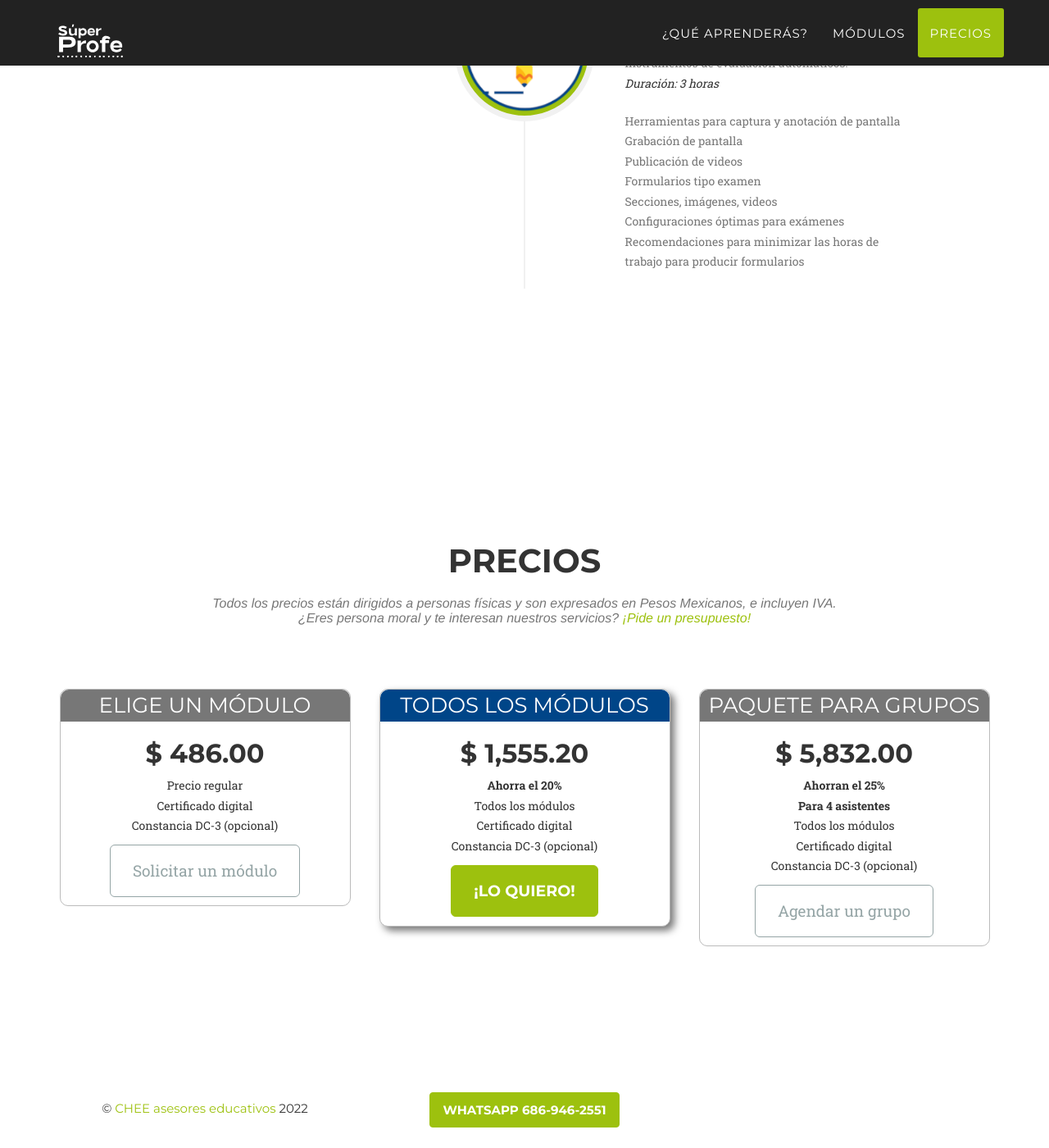
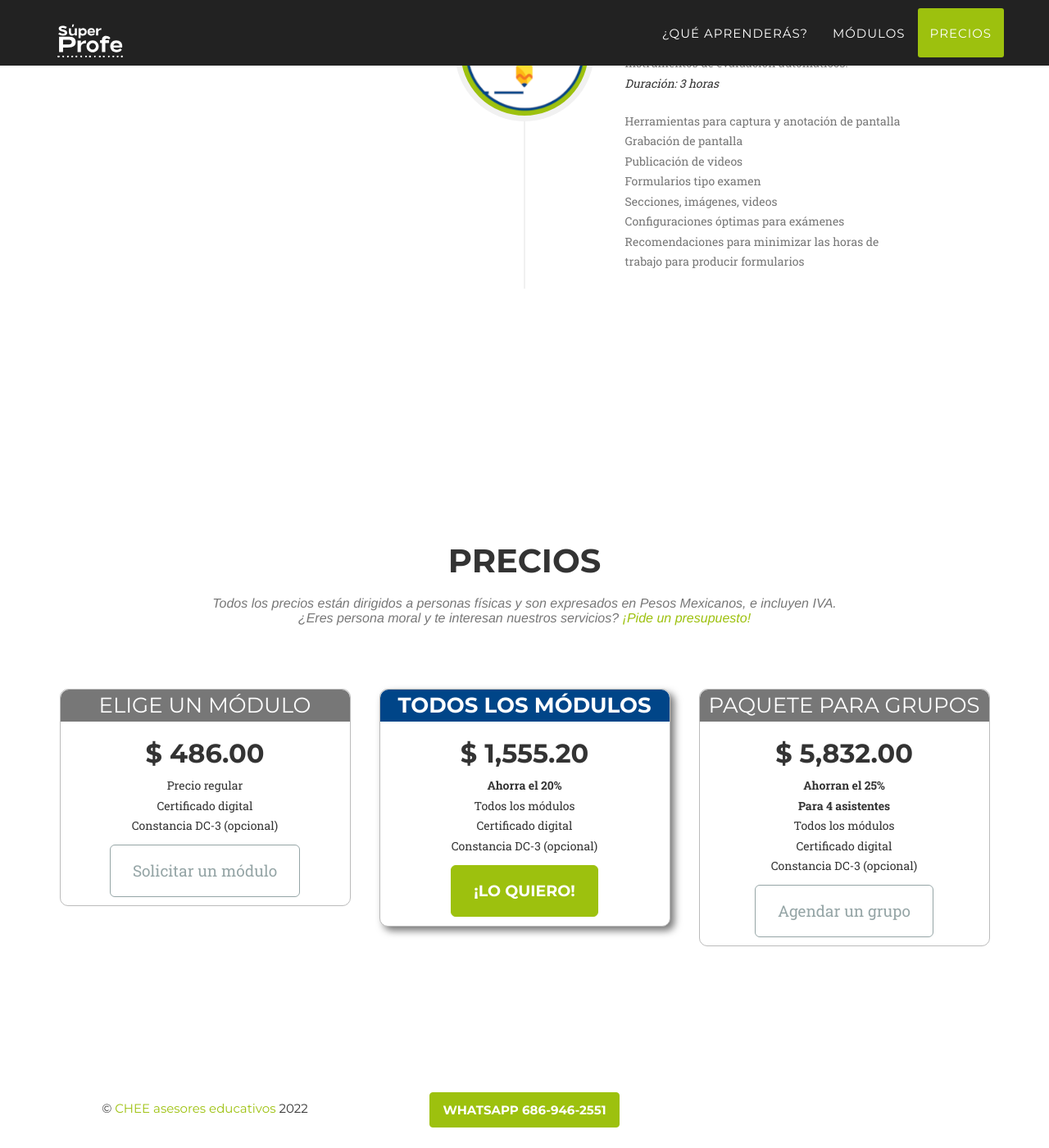
Before and after one commit to camachevaz/superProfe, a Jekyll site: the page built from index.html, in a window 1280 px wide and 1400 px high, scrolled down 3520 px. Shown: the whole window at 82% size. Built offline with Jekyll 4.4.1, drawn with Linux system fonts in a browser that asks for light colours; some web fonts are replaced.

Commit message:
Update agency.css

```diff
--- a/_includes/css/agency.css
+++ b/_includes/css/agency.css
@@ -876,6 +876,7 @@ margin-top: 0;
 padding: .5rem;
 color:#fff;
 font-weight: normal;}
-#precios #popular div h3{background-color: #004588;}
+#precios #popular div h3{background-color: #004588;
+font-weight: bold;}
 #precios #popular div{background-color: #fff;
 box-shadow: 5px 5px 10px #777;}
```
